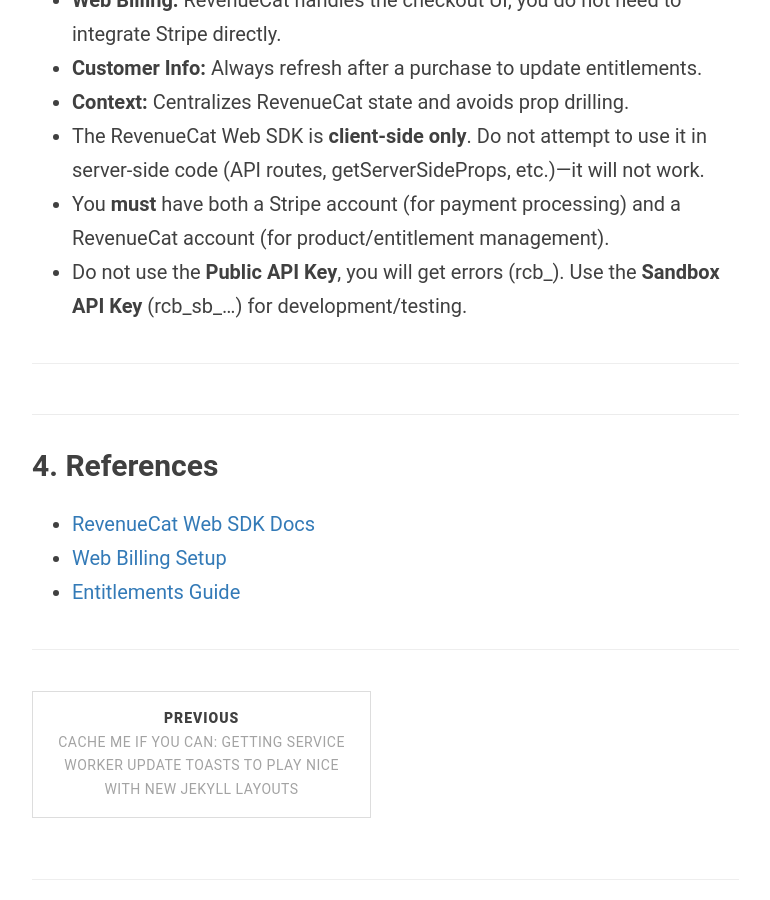
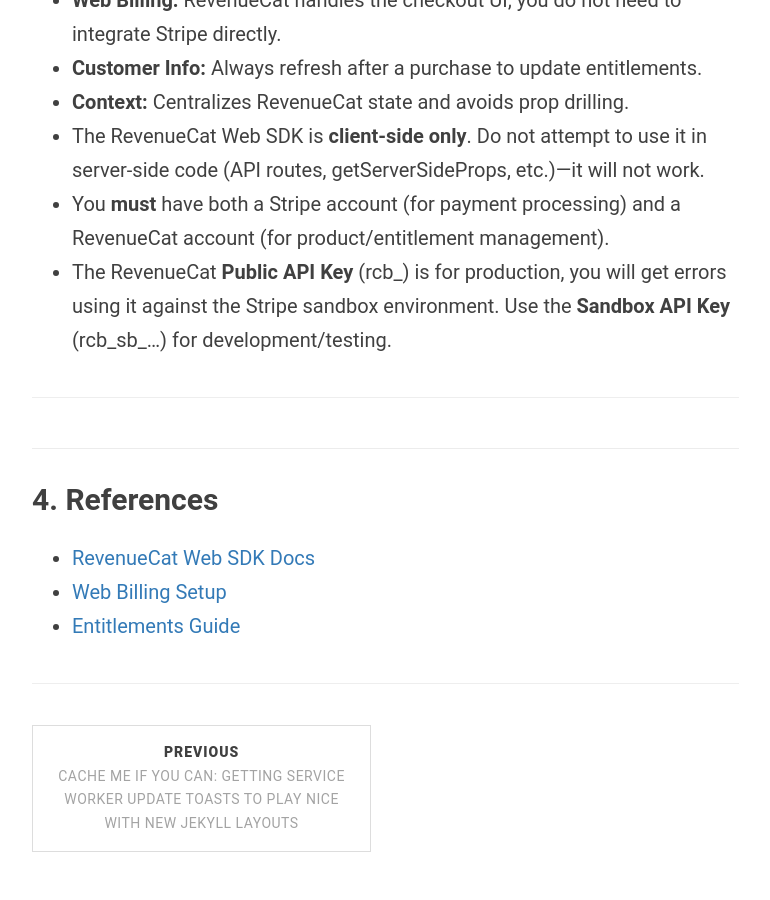
Before and after one commit to augchan42/augchan42.github.io, a Jekyll site: the page built from _posts/2025-06-11-revenuecat-web-billing-integration.md, in a window 1280 px wide and 900 px high, scrolled down 5312 px. Shown: the whole window, without its empty margins (233-1003 px from the left). Built offline with Jekyll 4.4.1, drawn with Linux system fonts in a browser that asks for light colours; nearby versions of some CDN libraries; some web fonts are replaced; comment, search, counter and statistics services are not loaded.

Commit message:
Clarify RevenueCat API Key usage in integration guide: Updated the note to specify that the Public API Key is for production use only and should not be used with the Stripe sandbox environment, enhancing clarity for developers.

```diff
--- a/_posts/2025-06-11-revenuecat-web-billing-integration.md
+++ b/_posts/2025-06-11-revenuecat-web-billing-integration.md
@@ -187,7 +187,7 @@
 - **Context:** Centralizes RevenueCat state and avoids prop drilling.
 - The RevenueCat Web SDK is **client-side only**. Do not attempt to use it in server-side code (API routes, getServerSideProps, etc.)—it will not work.
 - You **must** have both a Stripe account (for payment processing) and a RevenueCat account (for product/entitlement management).
-- Do not use the **Public API Key**, you will get errors (rcb_). Use the **Sandbox API Key** (rcb_sb_...) for development/testing.
+- The RevenueCat **Public API Key** (rcb_) is for production, you will get errors using it against the Stripe sandbox environment. Use the **Sandbox API Key** (rcb_sb_...) for development/testing.
 
 ---
 
```
